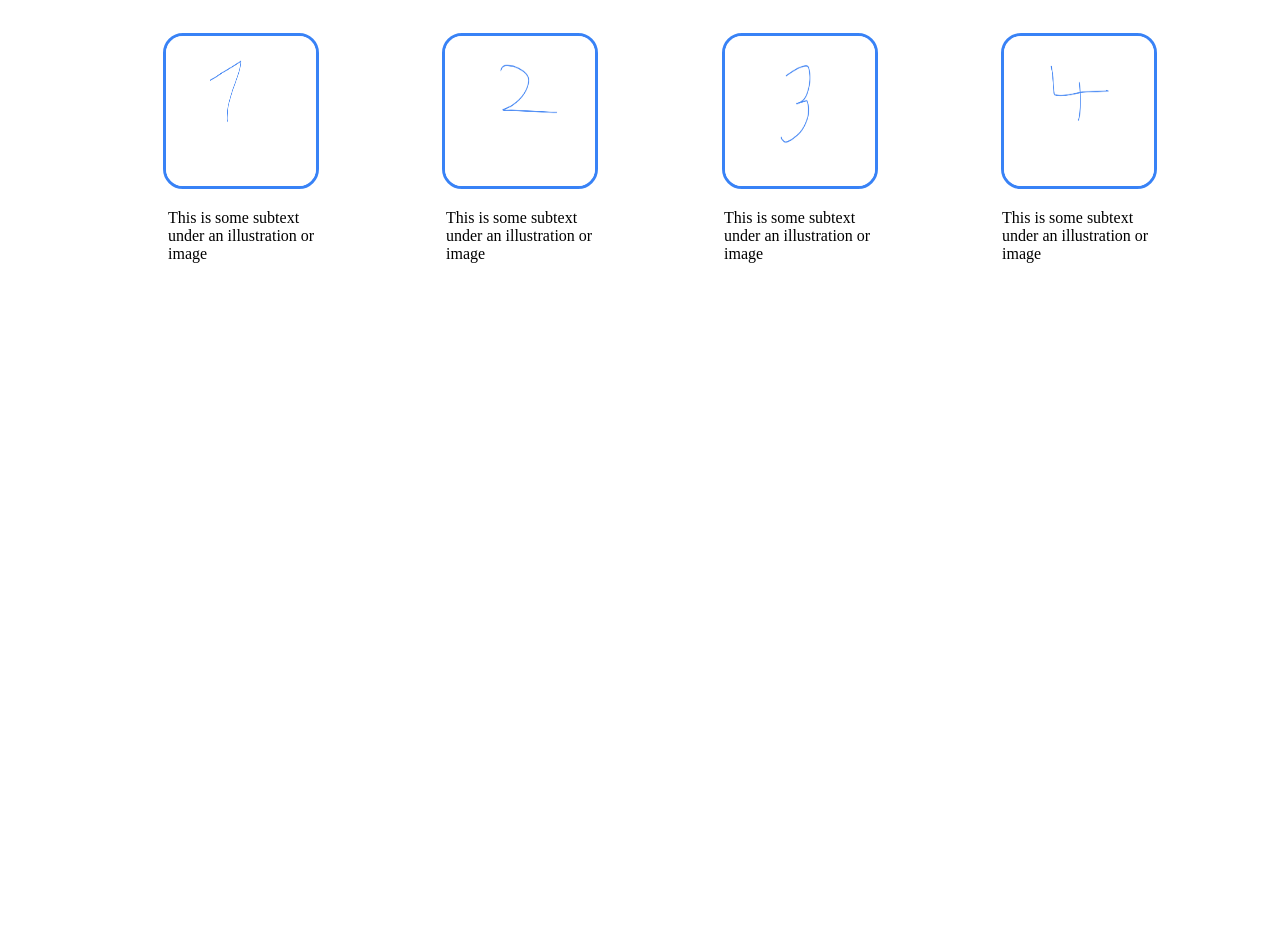
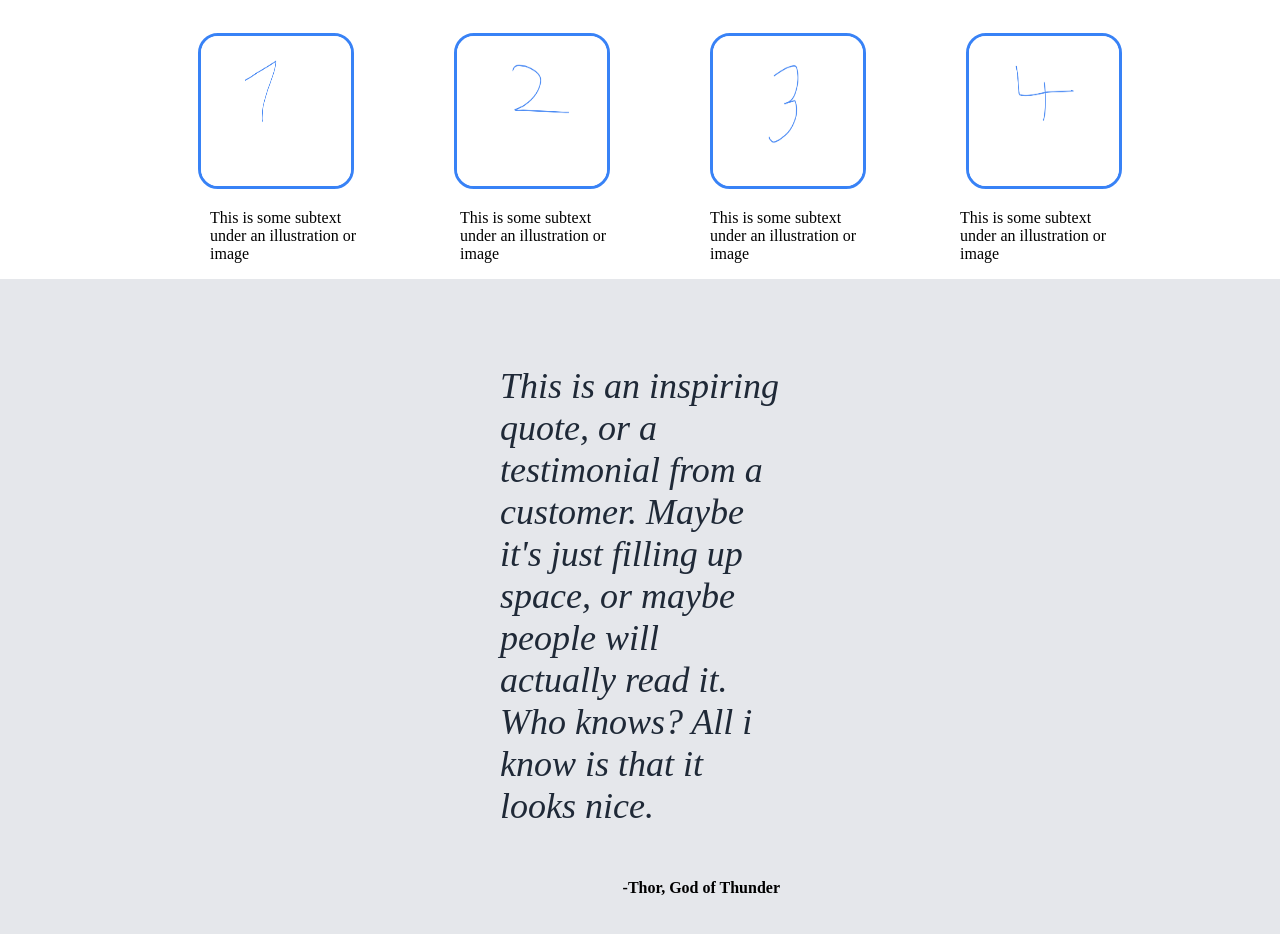
Before and after one commit to Katokrates/First-webpage, a plain HTML site: page index.html in a window 1280 px wide. Shown: the part 594-1528 px from the top of the page. Before the commit the page ends 873 px from the top, so only its background shows below. Drawn offline with Linux system fonts and the light colour scheme.

Commit message:
Created quote part of the website

```diff
--- a/index.html
+++ b/index.html
@@ -49,5 +49,11 @@
         </div>
     </div>
 
+    <div class="quote">
+        <p class="quote-text"> <i>This is an inspiring quote, or a testimonial from a customer. Maybe it's just filling up space, or maybe people will actually read it. Who knows? All i know is that it looks nice.
+        </i></p>
+        <p class="quote-signature">-Thor, God of Thunder</p>
+    </div>
+
 </body>
 </html>
--- a/styles.css
+++ b/styles.css
@@ -119,14 +119,17 @@ h1 {
     display: flex;
     flex: 1;
     list-style: none;
-    justify-content: space-evenly;
+    justify-content: center;
+    gap: 100px;
+
 }
 
 .subtext{
     display: flex;
     flex: 1;
     list-style: none;
-    justify-content: space-evenly;
+    justify-content: center;
+    gap: 100px;
 }
 
 #sub1 {
@@ -148,3 +151,25 @@ h1 {
     height: auto;
     width: 150px;
 }
+
+.quote{
+    background-color: #E5E7EB;
+    display: flex;
+    flex-direction: column;
+    padding-top: 50px;
+    padding-bottom: 50px;
+
+}
+
+.quote-text {
+    font-size: 36px;
+    color: #1F2937;
+    margin-left: 500px;
+    margin-right: 500px;
+}
+
+.quote-signature {
+    font-weight: bold;
+    align-self: flex-end;
+    margin-right: 500px;
+}
```
